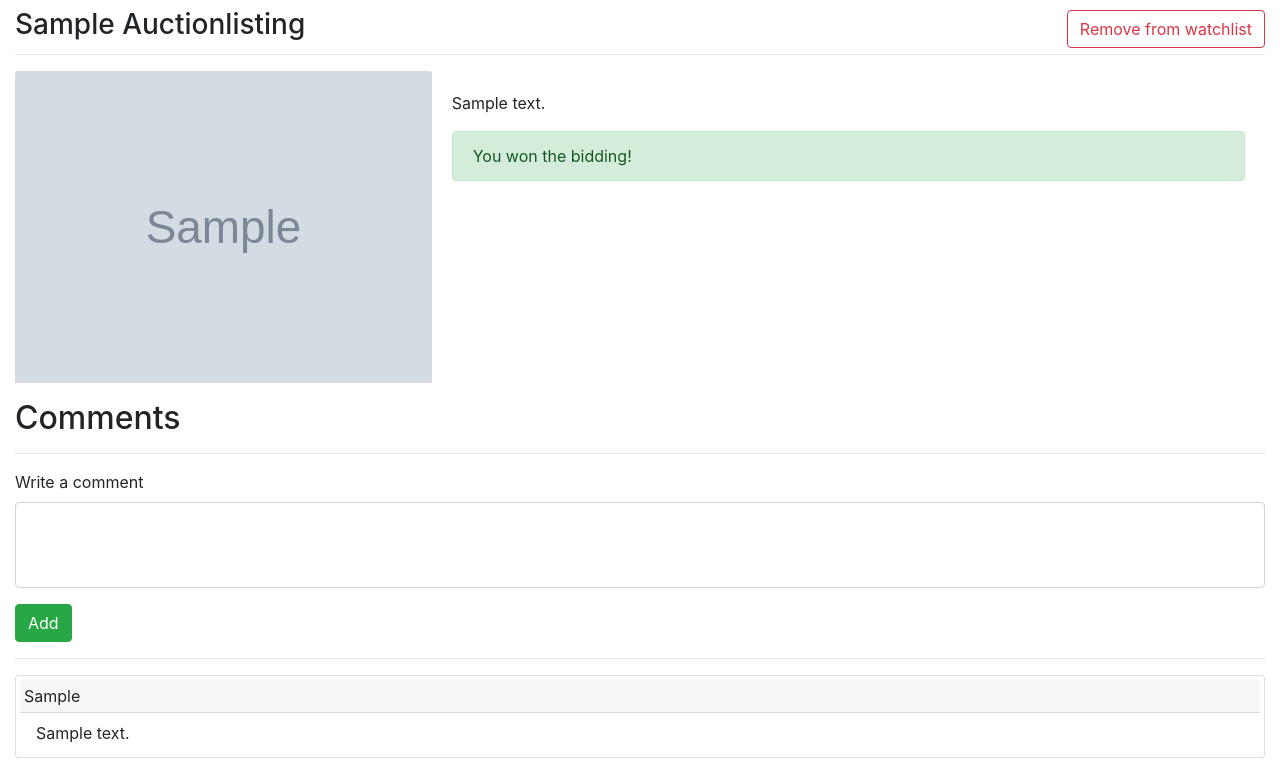
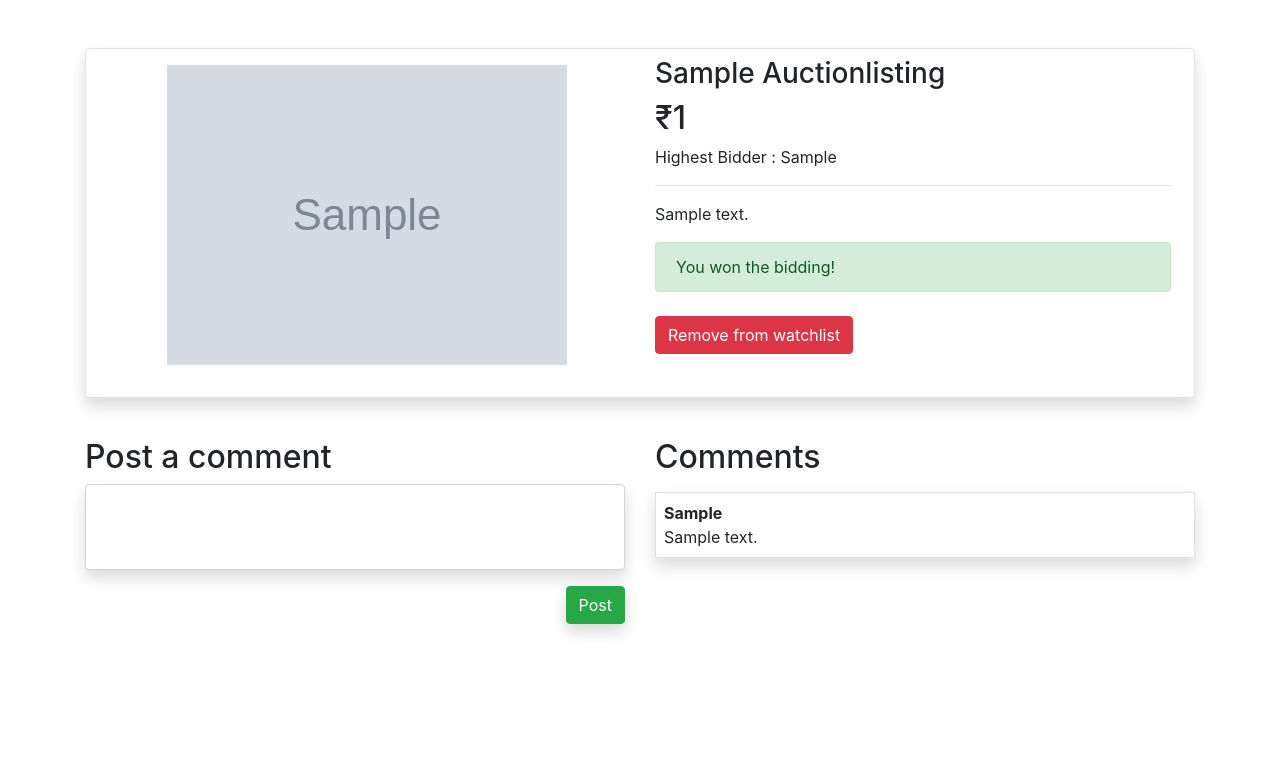
Before and after one commit to yogeshsingh101200/e-commerce, a Django app: page /product/1/ in a window 1280 px wide. Shown: the part 56-822 px from the top of the page. After the commit the page ends 691 px from the top, so only its background shows below. Run offline with Django 3.2, Linux system fonts and the light colour scheme; a user stored in the database is signed in; tables that the repository leaves empty hold one stand-in row (values such as "Sample post"); grey boxes marked "Sample" are stand-in pictures; some libraries are stand-ins or nearby versions.

Commit message:
style tweaks

```diff
--- a/auctions/static/auctions/style.css
+++ b/auctions/static/auctions/style.css
@@ -14,6 +14,29 @@
     width: auto;
 }
 
-svg.product-card-img {
+svg.product-card-img, svg.product-img {
     text-anchor: middle;
 }
+
+.product {
+    margin-top: 3rem;
+    margin-left: auto;
+    margin-right: auto;
+    padding: 0.5rem 0.5rem 1.5rem 0.5rem;
+}
+
+.product-img-holder {
+    padding: 0.5rem;
+    text-align: center;
+}
+
+.product-img {
+    height: 100%;
+    max-height: 25em;
+    max-width: 100%;
+    width: auto;
+}
+
+.comment {
+    padding: 0.5rem;
+}
--- a/auctions/templates/auctions/index.html
+++ b/auctions/templates/auctions/index.html
@@ -51,7 +51,7 @@ Active Listing
             <div class="card-body">
                 <h5 class="card-title text-truncate">{{product.title | title}}</h5>
                 <div class="d-flex justify-content-between align-items-center">
-                    <div class="card-text">Max Bid: INR {{bid}}</div>
+                    <div class="card-text">Highest Bid : &#8377;{{bid}}</div>
                     <div><a role="button" href="{% url 'auctions:product' product.pk %}"
                             class="btn btn-sm btn-outline-dark">View</a></div>
                 </div>
--- a/auctions/templates/auctions/product.html
+++ b/auctions/templates/auctions/product.html
@@ -5,47 +5,28 @@
 {% endblock %}
 
 {% block body %}
-<div class="container-fluid mx-auto my-2">
-    <div class="d-flex justify-content-between align-items-center">
-        <div>
-            <h3>
-                {{product.title | title}}
-            </h3>
-        </div>
-        <div>
-            <form action="{% url 'auctions:watchlist' %}" method="post">
-                {% csrf_token %}
-                <input type="hidden" name="product" value="{{product.pk}}">
-                {% if in_watchlist %}
-                <input type="submit" class="btn btn-outline-danger" value="Remove from watchlist">
+<div class="container my-4">
+    <div class="row border shadow rounded-lg product">
+        <div class="col-md">
+            <div class="product-img-holder">
+                {% if product.imageURL %}
+                <img class="product-img" src="{{product.imageURL}}" alt="image">
                 {% else %}
-                <input type="submit" class="btn btn-outline-success" value="Add to watchlist">
-                {% endif %}
-            </form>
-        </div>
-    </div>
-
-    <hr class="mt-1">
-
-    <div class="card mb-3 border-0">
-        <div class="row no-gutters">
-            <div class="col-md-4">
-                {% if product.imageURL %}
-                <img class="card-img-top" src="{{product.imageURL}}" alt="image">
-                {% else %}
-                <svg class="bd-placeholder-img card-img-top" width="100%" height="225"
-                    xmlns="http://www.w3.org/2000/svg" preserveAspectRatio="xMidYMid slice" focusable="false"
-                    style="text-anchor: middle;">
-                    <rect width="100%" height="100%" fill="#55595c" /><text x="50%" y="50%" fill="#eceeef" dy=".3em">No
-                        Image</text>
+                <svg class="product-card-img" xmlns="http://www.w3.org/2000/svg" preserveAspectRatio="xMidYMid slice"
+                    focusable="false">
+                    <rect width="100%" height="100%" fill="#fff" /><text x="50%" y="50%" dy=".3em">No image</text>
                 </svg>
                 {% endif %}
             </div>
-            <div class="col-md-8">
-                <div class="card-body">
-                    <p class="card-text">
-                        {{product.description}}
-                    </p>
+        </div>
+        <div class="col-md">
+            <h3>{{product.title | title}}</h3>
+            <h2 title="Highest Bid">&#8377;{{bid}}</h2>
+            <p>Highest Bidder : {{max_bidder | title}}</p>
+            <hr>
+            <p>{{product.description}}</p>
+            {% if request.user.is_authenticated %}
+            <div>
                 {% if product.buyer %}
                 {% if request.user == product.buyer %}
                 <div class="alert alert-success" role="alert">
@@ -57,7 +38,6 @@
                 </div>
                 {% endif %}
                 {% else %}
-                    <h5>Max Bidder: {{max_bidder}}</h5>
                 {% if request.user == product.user %}
                 <form action="{% url 'auctions:close_bid' %}" method="post">
                     {% csrf_token %}
@@ -68,7 +48,6 @@
                 <form action="{% url 'auctions:bid' %}" method="post">
                     {% csrf_token %}
                     <input type="hidden" name="product" value="{{product.pk}}" required>
-                        <h5>Max bid: INR {{bid}}</h5>
                     <div class="input-group">
                         <input class="form-control" type="number" name="bid" min="{{bid}}" placeholder="{{bid}}"
                             required>
@@ -80,36 +59,50 @@
                 {% endif %}
                 {% endif %}
             </div>
+            <div class="mt-4">
+                <form action="{% url 'auctions:watchlist' %}" method="post">
+                    {% csrf_token %}
+                    <input type="hidden" name="product" value="{{product.pk}}">
+                    {% if in_watchlist %}
+                    <input type="submit" class="btn btn-danger" value="Remove from watchlist">
+                    {% else %}
+                    <input type="submit" class="btn btn-success" value="Add to watchlist">
+                    {% endif %}
+                </form>
+            </div>
+            {% endif %}
         </div>
     </div>
-    </div>
-
-    <h2>Comments</h2>
-    <hr>
+    <div class="row mt-3">
+        <div class="col-md mt-4">
+            <h2>Post a comment</h2>
             <form action="{% url 'auctions:add_comment' %}" method="post">
                 {% csrf_token %}
                 <input type="hidden" name="product" value="{{product.pk}}" required>
                 <div class="form-group">
-            <label for="comment">Write a comment</label>
-            <textarea class="form-control" id="comment" name="content" rows="3" style="resize: none;"
+                    <textarea class="form-control shadow" name="content" rows="3" style="resize: none;"
                         required></textarea>
                 </div>
-        <input class="btn btn-success" type="submit" value="Add">
+                <div class="d-flex justify-content-end">
+                    <input class="btn btn-success shadow" type="submit" value="Post">
+                </div>
             </form>
-    <hr>
-
+        </div>
+        <div class="col-md mt-4">
+            <h2>Comments</h2>
             {% for comment in comments %}
-    <div class="card p-1 mb-1">
-        <div class="card-header p-1">
-            {{comment.user.username | title}}
+            <div class="comment border shadow mt-3">
+                <div class="comment-header">
+                    <strong class="mr-auto">{{ comment.user.username | title }}</strong>
                 </div>
-        <div class="card-body py-2 pr-2 pl-3">
-            <p class="card-text">{{comment.content}}</p>
+                <div class="comment-header">
+                    {{ comment.content }}
                 </div>
             </div>
             {% empty %}
             <p>No comments!</p>
             {% endfor %}
         </div>
-
+    </div>
+</div>
 {% endblock %}
```
Lines whose indentation alone changed are shown as unchanged.
